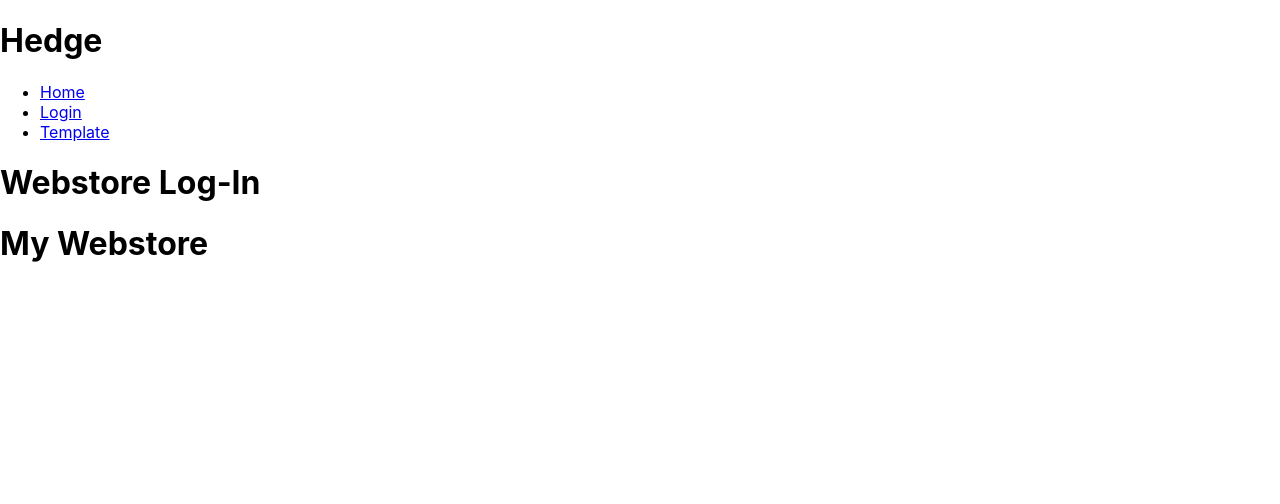
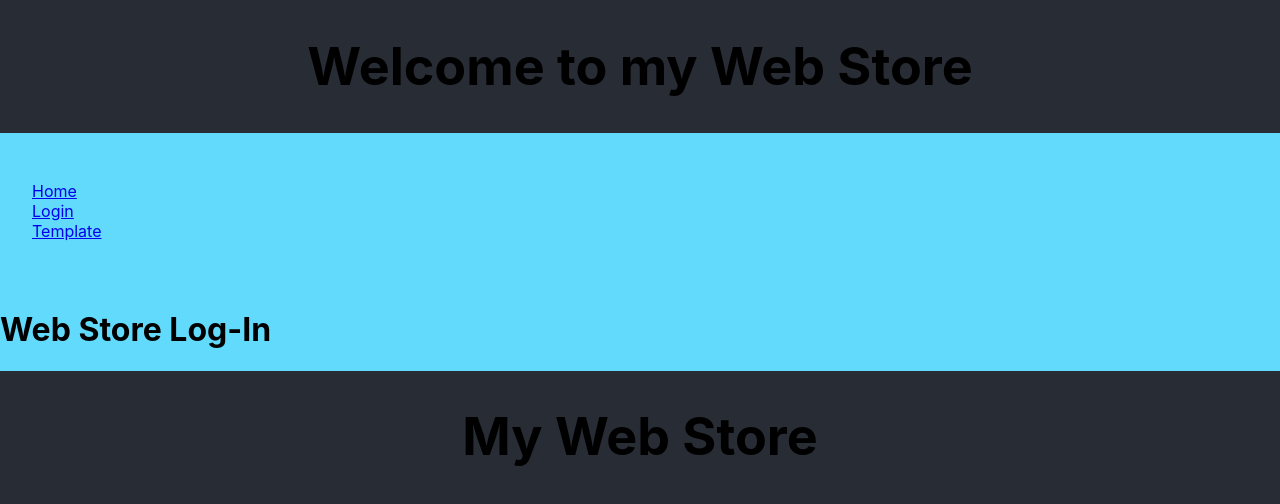
Before and after one commit to Eagleverse/BVO-WebStore, a React (Create React App) app: page /Login in a window 1280 px wide. Shown: the top 504 px of the page. Built offline with nearby package versions, Linux system fonts and the light colour scheme.

Commit message:
Merge remote-tracking branch 'origin/main'

```diff
--- a/public/index.html
+++ b/public/index.html
@@ -24,7 +24,7 @@
       work correctly both with client-side routing and a non-root public URL.
       Learn how to configure a non-root public URL by running `npm run build`.
     -->
-    <title>React App</title>
+    <title>CSP Web Store</title>
   </head>
   <body>
     <noscript>You need to enable JavaScript to run this app.</noscript>
--- a/src/App.css
+++ b/src/App.css
@@ -1,32 +1,70 @@
+/*noinspection CssUnusedSymbol*/
 .App {
   text-align: center;
 }
 
-.App-logo {
-  height: 40vmin;
-  pointer-events: none;
+@media (prefers-reduced-motion: no-preference) {
 }
 
-@media (prefers-reduced-motion: no-preference) {
-  .App-logo {
-    animation: App-logo-spin infinite 20s linear;
-  }
-}
-
+/*noinspection CssUnusedSymbol*/
 .App-header {
   background-color: #282c34;
-  min-height: 100vh;
   display: flex;
   flex-direction: column;
   align-items: center;
   justify-content: center;
   font-size: calc(10px + 2vmin);
-  color: white;
+}
+
+.Header{
+  background-color: #282c34;
+  display: flex;
+  flex-direction: column;
+  align-items: center;
+  justify-content: center;
+  font-size: calc(10px + 2vmin);
+}
+.Footer{
+  background-color: #282c34;
+  display: flex;
+  flex-direction: row;
+  align-items: center;
+  justify-content: center;
+  font-size: calc(10px + 2vmin);
+}
+
+.Page-Head-Foot{
+  display:flex;
+  flex-direction: column;
+  align-items: center;
+  align-content: center;
+  justify-content: center;
+  background-color: aliceblue;
+}
+
+body{
+  background-color: #282c34;
+}
+
+.Main{
+  background-color: #003296;
+  display: flex;
+  align-items: flex-start;
+  flex-direction: column;
+  padding: 32px;
+}
+
+.Menu{
+  display: flex;
+  flex-direction: column;
+  background-color:#61dafb;
 }
 
 .App-link {
+  padding: 32px;
   color: #61dafb;
 }
+
 
 @keyframes App-logo-spin {
   from {
--- a/src/App.js
+++ b/src/App.js
@@ -7,17 +7,24 @@ import NoPage from "./Pages/NoPage";
 
 export default function App() {
     return (
-        <div>
-            <h1>Hedge</h1>
-            <BWR/>
-            <Footer/>
-        </div>
+        <>
+            <div className={"Header"}>
+                <Header/>
+            </div>
+            <div className={"Menu"}>
+                <BWR/>
+            </div>
+            <div className={"Footer"}>
+                <Footer/>
+            </div>
+        </>
+
     );
 }
 
 function BWR(){
     return (
-        <BrowserRouter>
+        <BrowserRouter className={"Menu"}>
             <Routes>
                 <Route path="/" element={<Layout />}>
                     <Route index element={<Home />} />
@@ -29,10 +36,17 @@ function BWR(){
         </BrowserRouter>
     );
 }
+function Header(){
+    return(
+        <header>
+            <h1>Welcome to my Web Store</h1>
+        </header>
+    );
+}
 function Footer(){
     return(
         <footer>
-            <h1>My Webstore</h1>
+            <h1>My Web Store</h1>
         </footer>
     );
 }
--- a/src/Pages/Home.js
+++ b/src/Pages/Home.js
@@ -1,10 +1,27 @@
+import '../App.css';
+
 const Home = () => {
     return(
-        <div>
-            <h1>Home</h1>;
-            <h3>DoubleWide</h3>
-            <h3>DoubleWide</h3>
-        </div>
+        <>
+            <div className={"Page-Head-Foot"}>
+                <h1>Welcome!</h1>
+            </div>
+            <div className={"Main"}>
+                <link rel="stylesheet" href="../App.css"/>
+                <h3>To the Store</h3>
+                <>
+                    <p>Upcoming</p>
+                </>
+                <h3>News - Updates</h3>
+                <>
+                    <p>Template file complete--Time for content</p>
+                </>
+                <h3>Product - New - Featured</h3>
+                <>
+                    <p>Nothing yet!</p>
+                </>
+            </div>
+        </>
     );
 };
 
--- a/src/Pages/Layout.js
+++ b/src/Pages/Layout.js
@@ -4,7 +4,7 @@ const Layout = () => {
     return (
         <>
             <nav>
-                <ul>
+                <ul className={"App-link"}>
                     <li>
                         <Link to="/">Home</Link>
                     </li>
--- a/src/Pages/Login.js
+++ b/src/Pages/Login.js
@@ -1,3 +1,3 @@
 export default function LogIn() {
-    return <h1>Webstore Log-In</h1>;
+    return <h1>Web Store Log-In</h1>;
 };
--- a/src/Pages/Template.js
+++ b/src/Pages/Template.js
@@ -1,5 +1,32 @@
+import '../App.css';
+
 const Template = () => {
-    return <h1>Contact Me</h1>;
+    return <XFrameMain/>;
 };
 
+let XFrameMain=()=>{
+    return(
+        <>
+            <div className={"Page-Head-Foot"}>
+                <h1>Page Title</h1>
+            </div>
+            <div className={"Main"}>
+                <link rel="stylesheet" href="../App.css"/>
+                <h3>1</h3>
+                <>
+                    <p>Section Content</p>
+                </>
+                <h3>2</h3>
+                <>
+                    <p>Section Content</p>
+                </>
+                <h3>3</h3>
+                <>
+                    <p>Section Content</p>
+                </>
+            </div>
+        </>
+    )
+}
+
 export default Template;
```
Also changed, not shown: 2 other files (tests, documents, lock files or other folders).
